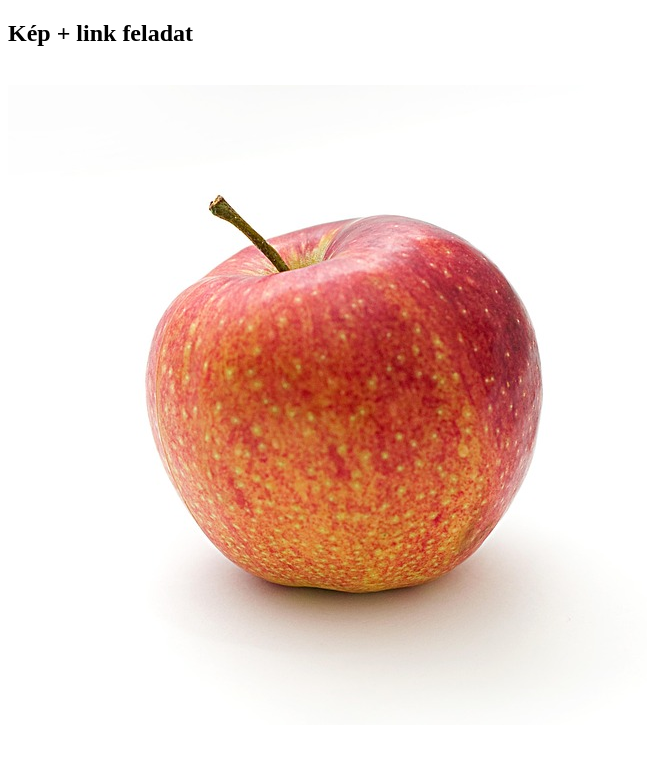
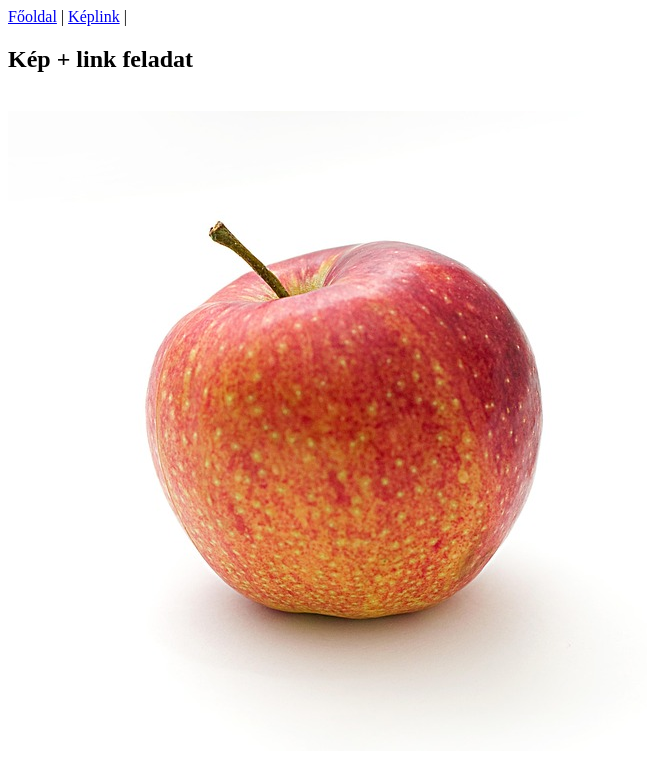
Before and after one commit to v1k0R/weboldalam, a plain HTML site: page keplink.html in a window 1280 px wide. Shown: the whole page, without its empty margins (0-647 px from the left). Drawn offline with Linux system fonts and the light colour scheme.

Commit message:
navigáció

```diff
--- a/keplink.html
+++ b/keplink.html
@@ -6,6 +6,12 @@
     <title>Kép + link feladat</title>
 </head>
 <body>
+
+  <nav>
+    <a href="index.html">Főoldal</a> |
+    <a href="keplink.html">Képlink</a> |
+  </nav>
+
   <h2>Kép + link feladat</h2>
 
 <br>  <!--sortörés-->
```
Also changed, not shown: index.html (+4 -1 lines).
